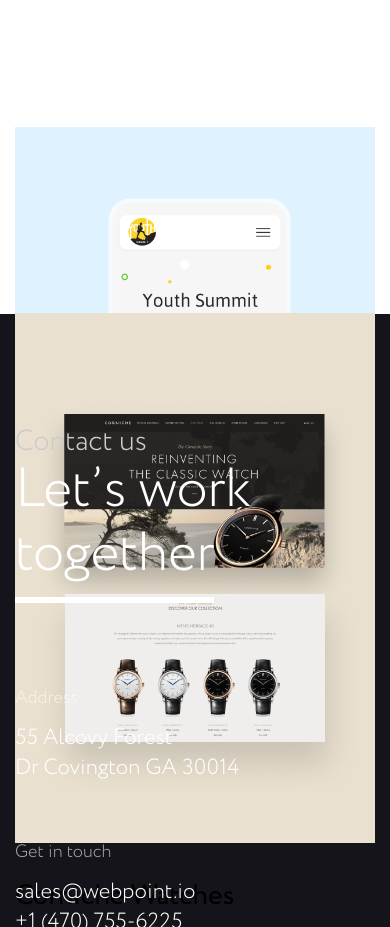
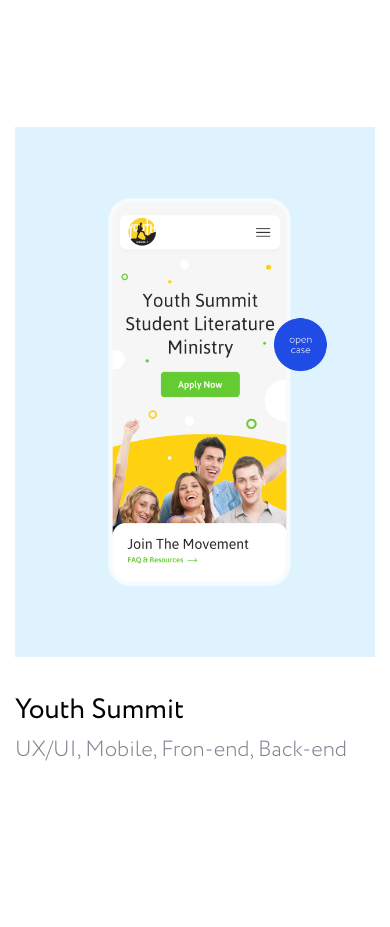
Before and after one commit to Bijayrauniyar/webpoint, a Gatsby site: page / in a window 390 px wide. Shown: the part 3500-4427 px from the top of the page. Built offline with nearby package versions, Linux system fonts and the light colour scheme; Gatsby itself is replaced by a stand-in of ours.

Commit message:
class added in work

```diff
--- a/src/components/Work/work.js
+++ b/src/components/Work/work.js
@@ -62,8 +62,8 @@ const Work = () => (
               UX/UI, Mobile, Fron-end, Back-end
             </div>
           </div>
-          <div className="row sm-column">
-            <div className="col">
+          <div className="row">
+            <div className="col-md-6 col-sm-12">
               <div className="Work_list">
                 <img src="images/Youth-Summit.png" alt="" />
                 <div className="Work_list_title">Youth Summit</div>
@@ -84,7 +84,7 @@ const Work = () => (
                 </div>
               </div>
             </div>
-            <div className="col mt185">
+            <div className="col-md-6 col-sm-12 mt185">
               <div className="Work_list">
                 <img src="images/Corniche-Watches.png" alt="" />
                 <div className="Work_list_title">Corniche Watches</div>
```
